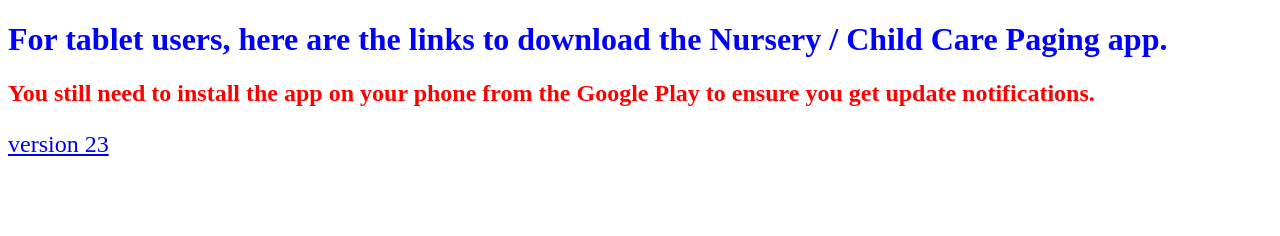
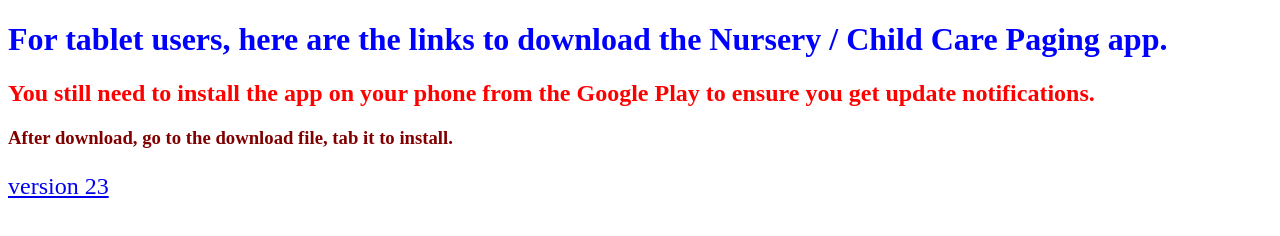
Before and after one commit to suriono/suriono.github.io, a plain HTML site: page apps/nursery-pager/index.html in a window 1280 px wide. Drawn offline with Linux system fonts and the light colour scheme.

Commit message:
nursery app updates

```diff
--- a/apps/nursery-pager/index.html
+++ b/apps/nursery-pager/index.html
@@ -11,6 +11,7 @@
 <h2 style="color:red">You still need to install the app on your phone from the Google Play to ensure you
 get update notifications.</h2>
 
+<h3 style="color:maroon">After download, go to the download file, tab it to install.</h3>
 <p style="font-size:x-large">
 <a href="https://github.com/suriono/suriono.github.io/releases/download/v23/Nursery_paging.apk">version 23</a>
 
```
